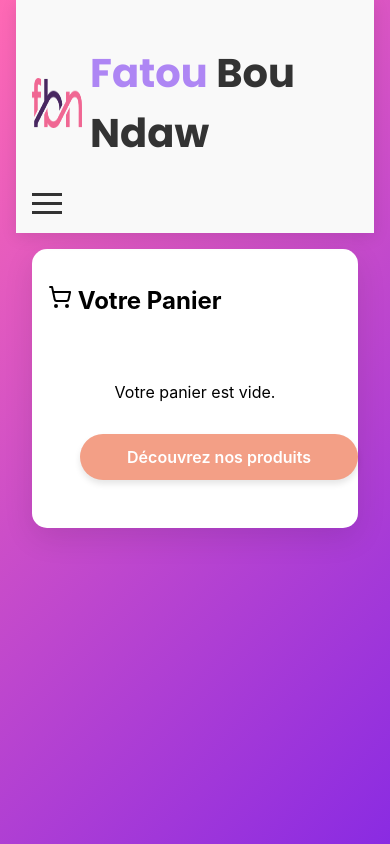
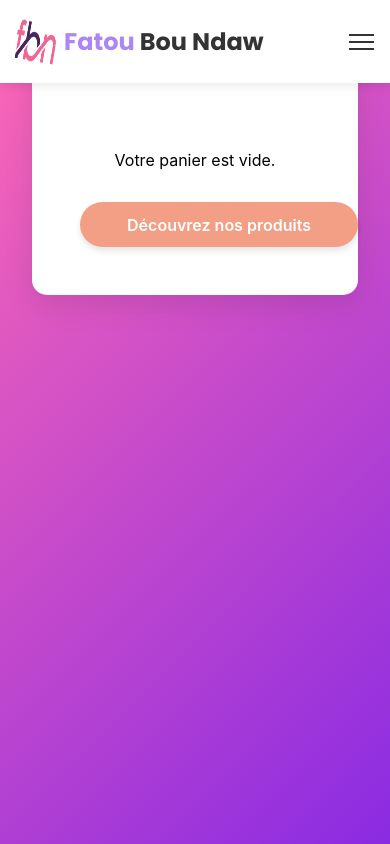
Before and after one commit to abbabamba/fatoubou-ndaw, a React (Create React App) app: page /cart in a window 390 px wide. Built offline with nearby package versions, Linux system fonts and the light colour scheme.

Commit message:
new update about price

```diff
--- a/src/components/Header.module.css
+++ b/src/components/Header.module.css
@@ -4,21 +4,20 @@
   display: flex;
   justify-content: space-between;
   align-items: center;
-  padding: 1rem 5%;
-  background-color: #f9f9f9; /* Légèrement gris clair pour un aspect plus doux */
+  padding: 0.5rem 5%;
+  background-color: #ffffff;
   color: #333;
-  position: relative;
+  position: fixed;
   top: 0;
   left: 0;
   right: 0;
   z-index: 1000;
   transition: all 0.3s ease-in-out;
-  box-shadow: 0 4px 15px rgba(0, 0, 0, 0.1); /* Ombre plus subtile */
+  box-shadow: 0 2px 10px rgba(0, 0, 0, 0.1);
 }
 
 .header.scrolled {
-  padding: 0.5rem 5%;
-  box-shadow: 0 6px 20px rgba(0, 0, 0, 0.15); /* Ombre plus marquée au scroll */
+  padding: 0.3rem 5%;
 }
 
 .logoContainer {
@@ -27,31 +26,25 @@
 }
 
 .logo {
-  width: 50px;
-  height: 50px;
+  width: 40px;
+  height: 40px;
   margin-right: 0.5rem;
-  transition: transform 0.3s ease-in-out, filter 0.3s ease-in-out;
+  transition: transform 0.3s ease-in-out;
 }
 
 .header:hover .logo {
-  transform: rotate(360deg);
-  filter: grayscale(0%) brightness(1);
+  transform: rotate(10deg);
 }
 
 .logoText {
   font-family: 'Poppins', sans-serif;
-  font-size: 2.5rem;
+  font-size: 1.5rem;
   font-weight: 700;
   color: #333;
-  transition: color 0.3s ease-in-out;
 }
 
 .logoSpan {
   color: #ae86f4;
-}
-
-.logoText:hover .logoSpan {
-  color: #f59cb1;
 }
 
 .nav {
@@ -63,7 +56,7 @@
   list-style: none;
   margin: 0;
   padding: 0;
-  gap: 2rem;
+  gap: 1.5rem;
 }
 
 .navItem {
@@ -74,42 +67,47 @@
   font-family: 'Poppins', sans-serif;
   color: #333;
   text-decoration: none;
-  font-size: 1.2rem;
-  padding: 0.5rem 1rem;
-  border-radius: 5px; /* Coins arrondis pour une touche plus douce */
+  font-size: 1rem;
+  padding: 0.5rem;
+  border-radius: 4px;
   transition: color 0.3s ease-in-out, background-color 0.3s ease-in-out;
 }
 
 .navLink:hover,
 .navLink.active {
-  color: #fff;
-  background-color: #ae86f4; /* Fond couleur douce au survol */
+  color: #ae86f4;
+  background-color: rgba(174, 134, 244, 0.1);
 }
 
 .mobileMenuToggle {
   display: none;
-  flex-direction: column;
+  background: none;
+  border: none;
   cursor: pointer;
+  padding: 0;
 }
 
 .mobileMenuToggle span {
-  width: 30px;
-  height: 3px;
+  display: block;
+  width: 25px;
+  height: 2px;
   background-color: #333;
-  margin: 3px 0;
+  margin: 5px 0;
   transition: 0.3s;
 }
 
 @media (max-width: 768px) {
   .header {
-    flex-wrap: wrap;
-    padding: 1rem;
-    background-color: #f9f9f9;
+    padding: 0.5rem 1rem;
   }
 
   .nav {
-    order: 3;
-    width: 100%;
+    position: absolute;
+    top: 100%;
+    left: 0;
+    right: 0;
+    background-color: #ffffff;
+    box-shadow: 0 4px 10px rgba(0, 0, 0, 0.1);
     display: none;
   }
 
@@ -130,11 +128,11 @@
 
   .navLink {
     display: block;
-    padding: 1rem;
+    padding: 0.75rem;
   }
 
   .mobileMenuToggle {
-    display: flex;
+    display: block;
   }
 
   .mobileMenuToggle.open span:nth-child(1) {
@@ -156,5 +154,5 @@
 }
 
 .header {
-  animation: fadeIn 0.5s ease-out;
+  animation: fadeIn 0.3s ease-out;
 }
--- a/src/components/OrderForm.js
+++ b/src/components/OrderForm.js
@@ -24,7 +24,7 @@ const OrderForm = ({ onClose, onOrderSuccess }) => {
   const handleSubmit = async (event) => {
     event.preventDefault();
     const { nom, adresse, telephone, message, paymentMethod } = formData;
-    const to = "fatouboundawsn@gmail.com";
+    const to = "fatouboundaw2024@gmail.com";
     const subject = "Nouvelle commande - Fatou Bou Ndaw";
 
     // Fonction pour formater le prix
--- a/src/components/Products.js
+++ b/src/components/Products.js
@@ -22,7 +22,7 @@ const Products = () => {
       image: require('../assets/images/product2.jpeg'),
       name: 'Sama Yaay Sama Xarit',
       description: "Un hommage touchant à la maternité et à l'amitié. Célébrez le lien unique entre une mère et son enfant, source inépuisable d'amour et de soutien.",
-      price: 10000,
+      price: 5000,
     },
     {
       id: 3,
```
